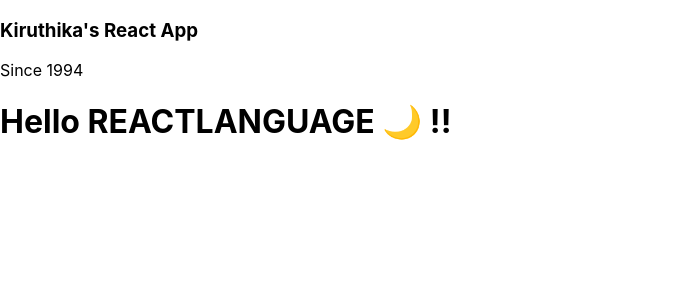
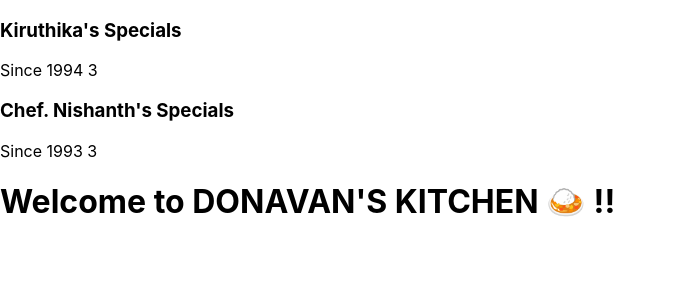
Before and after one commit to kiruthika1612/React-App, a React (Create React App) app: page / in a window 1280 px wide. Shown: the top 300 px of the page, without its empty margins (0-676 px from the left). Built offline with nearby package versions, Linux system fonts and the light colour scheme.

Commit message:
commit 3

```diff
--- a/src/App.js
+++ b/src/App.js
@@ -1,15 +1,26 @@
 
 import './App.css';
 
-let language = "ReactLanguage";
-let moon = "🌙";
+let language = "Donavan's Kitchen";
+let moon = "🍛";
 
 function Header(props)
 {
   return(
     <header>
-      <h3>{props.name}'s React App </h3>
-      <p>Since {props.year}</p>
+      <h3>{props.name}'s Specials </h3>
+      <p>Since {props.year} {props.month}</p>
+
+    </header>
+  );
+}
+//another way of doing  Header withput props which is more specific
+function Header2({name, month, year})
+{
+  return(
+    <header>
+      <h3>Chef. {name}'s Specials </h3>
+      <p>Since {year} {month}</p>
 
     </header>
   );
@@ -19,8 +30,9 @@ function Header(props)
 function App() {
   return (
     <div>
-      <Header name="Kiruthika" year = {1994}/>
-      <h1>Hello {language.toUpperCase()} {moon} !!</h1>
+      <Header name="Kiruthika" year = {1994} month={new Date().getMonth()}/>
+      <Header2 name="Nishanth" year = {1993} month={new Date().getMonth()}/>
+      <h1>Welcome to {language.toUpperCase()} {moon} !!</h1>
     </div>
 
 
```
